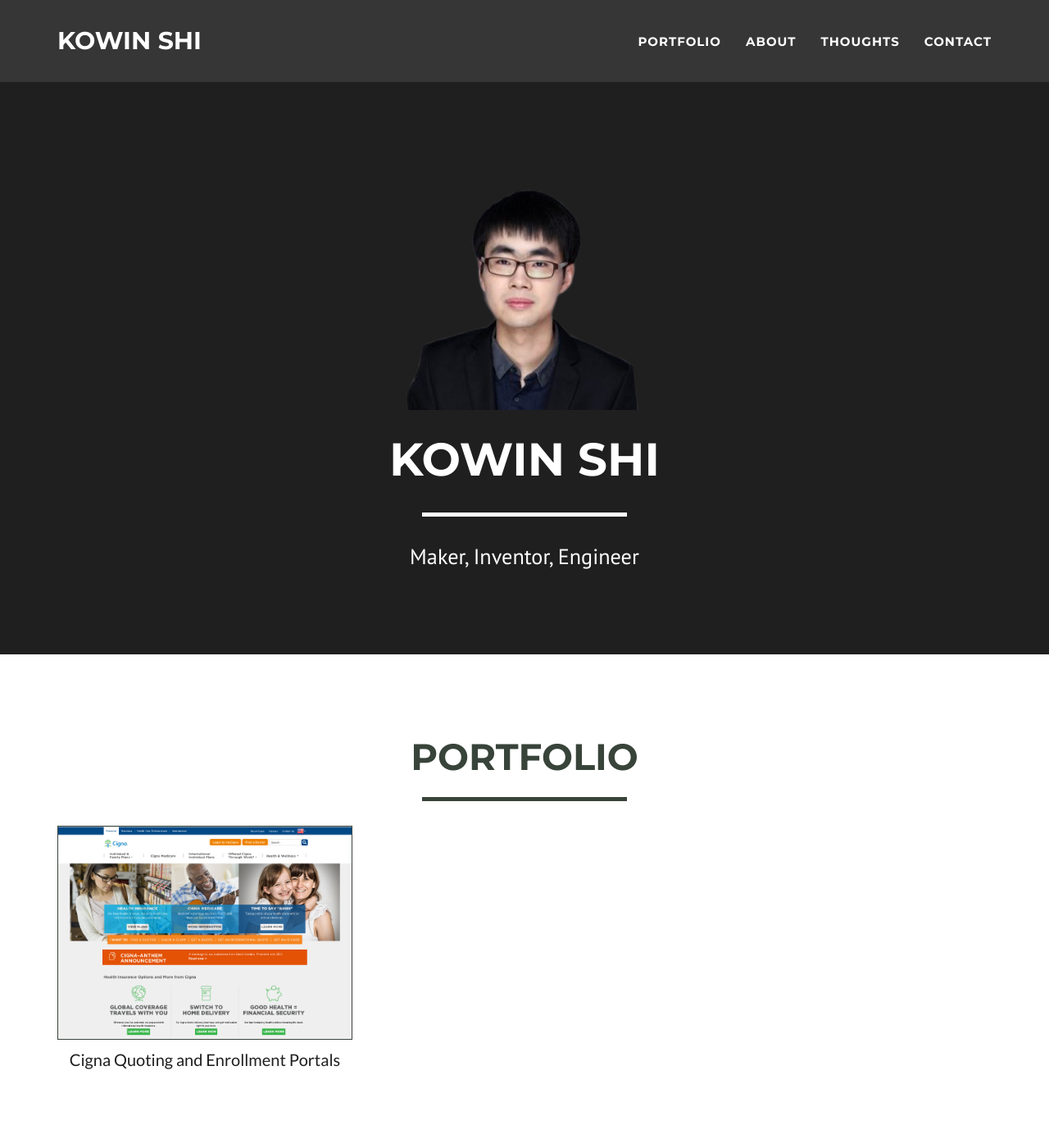
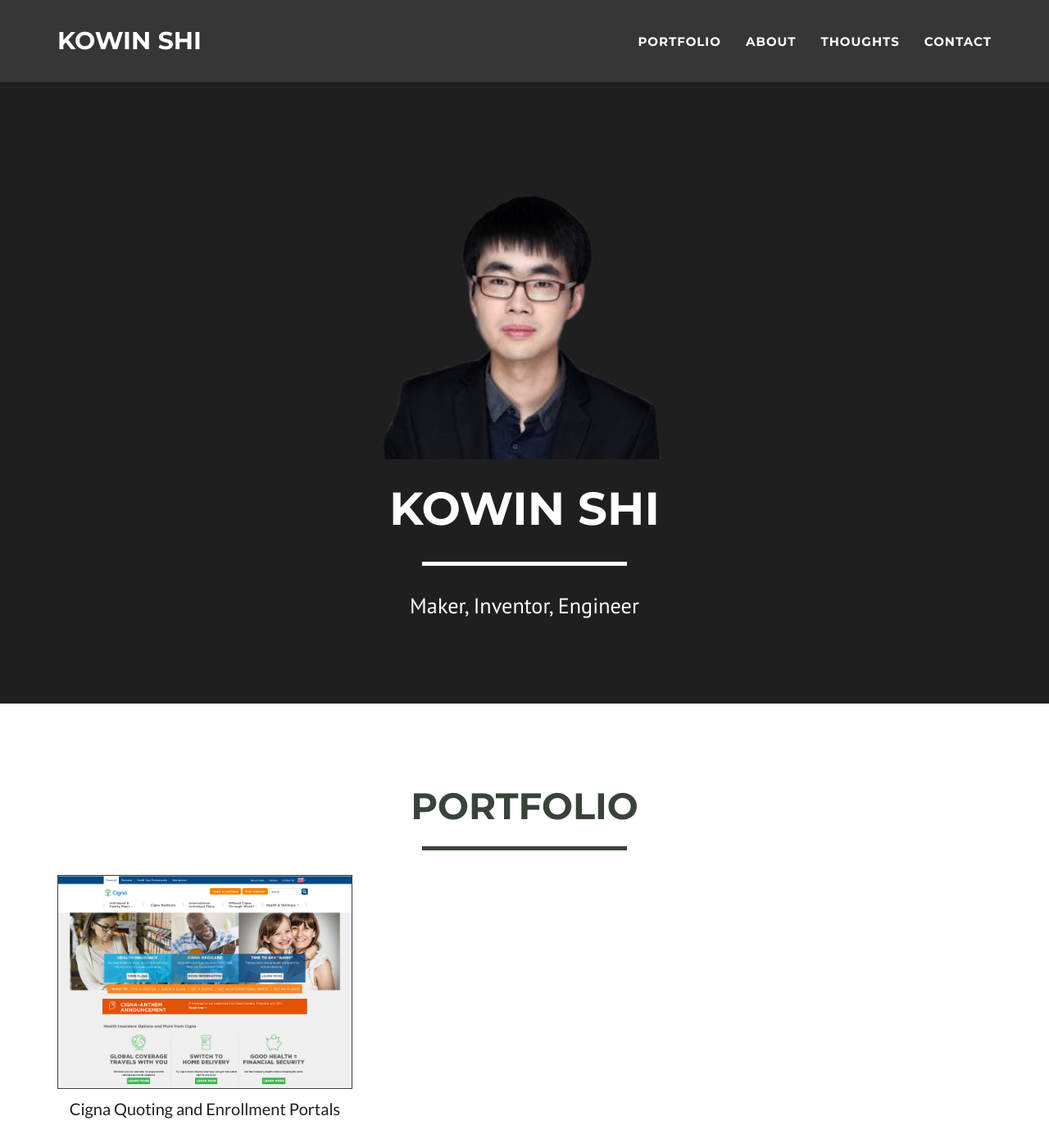
Before and after one commit to SkookumAsFrig/SkookumAsFrig.github.io, a Jekyll site: the page built from index.html, in a window 1280 px wide and 1400 px high. Shown: the whole window at 82% size. Built offline with Jekyll 4.4.1, drawn with Linux system fonts in a browser that asks for light colours.

Commit message:
changed picture column size to col

```diff
--- a/_includes/css/custom.css
+++ b/_includes/css/custom.css
@@ -30,8 +30,9 @@
 }
 
 header > div.container > div > div > img {
-    height: 300px;
-    /* border-radius: 150px; */
+    width: 100%
+    /* height: 300px;
+    border-radius: 150px; */
 }
 
 /* About */
--- a/_includes/header.html
+++ b/_includes/header.html
@@ -2,7 +2,7 @@
     <header>
         <div class="container">
             <div class="row">
-                <div class="col-lg-12 col-xs-6">
+                <div class="col-lg-4 col-lg-offset-4 col-xs-6 col-xs-offset-3">
                     <img class="img-responsive" src="/img/profile.png" alt="">
                     <div class="intro-text">
                         <span class="name">{{ site.title }}</span>
```
